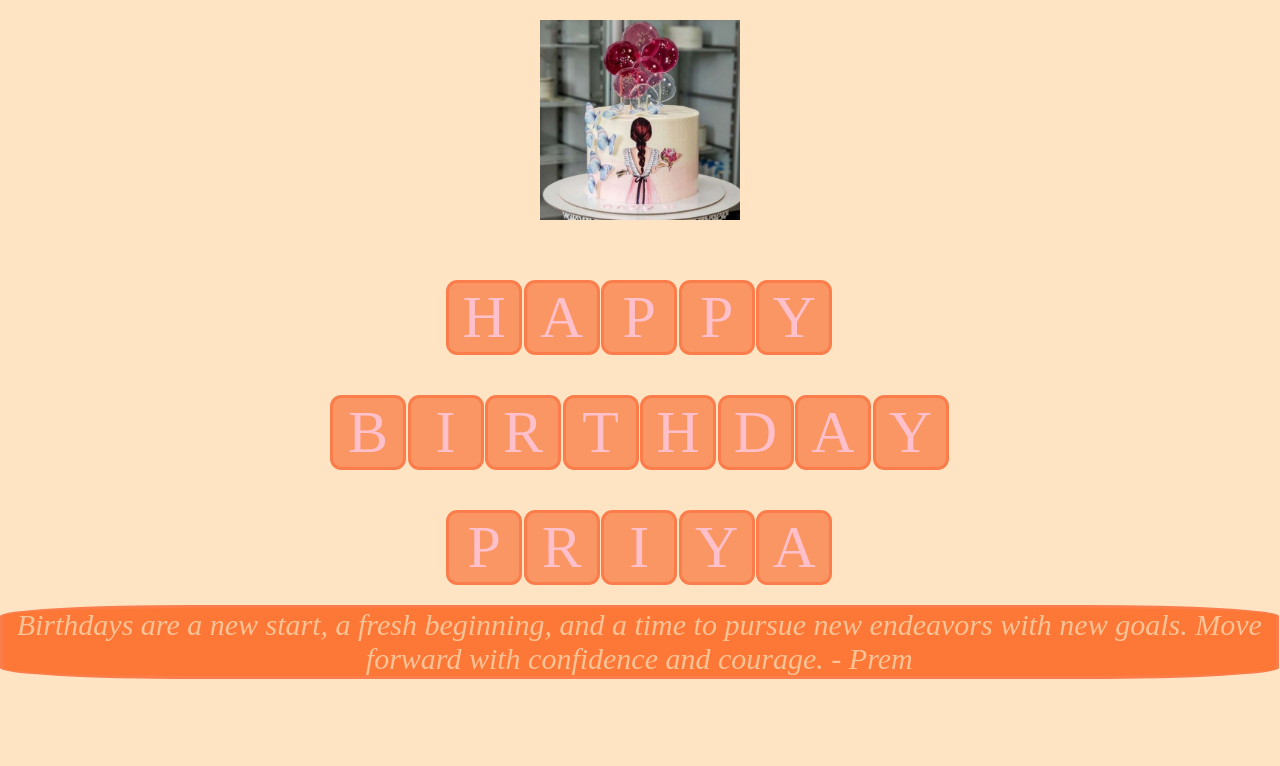
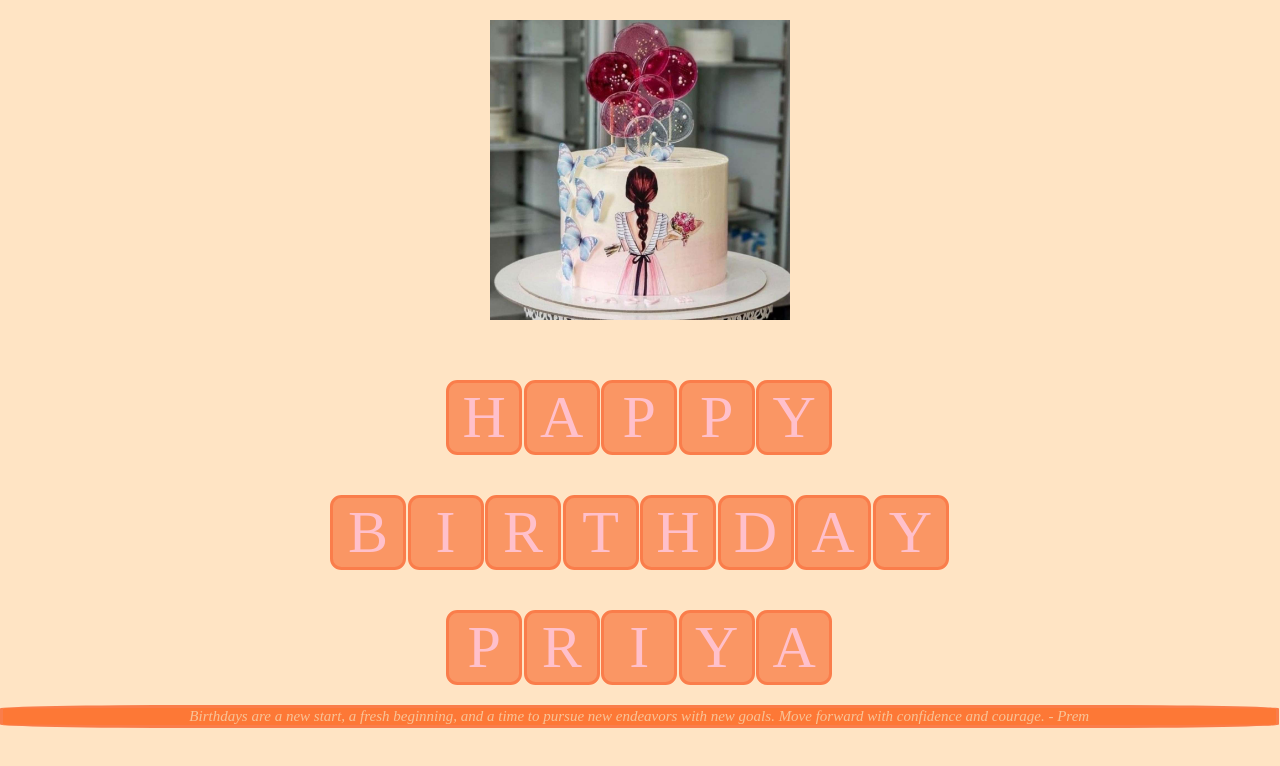
Before and after one commit to PremChand193/Birthdaygif, a plain HTML site: page index.html in a window 1280 px wide. Drawn offline with Linux system fonts and the light colour scheme.

Commit message:
Update style.css

```diff
--- a/style.css
+++ b/style.css
@@ -35,12 +35,12 @@ p {
   transition: 1.5s;
 }
 img {
-  max-width: 350px;
-  height: 200px;
+  max-width: 450px;
+  height: 300px;
   margin-bottom: 20px;
 }
 .prem p {
-  font-size: 30px;
+  font-size: 15px;
   font-style: oblique;
   width: auto;
   background-color: rgb(253, 120, 54);
```
